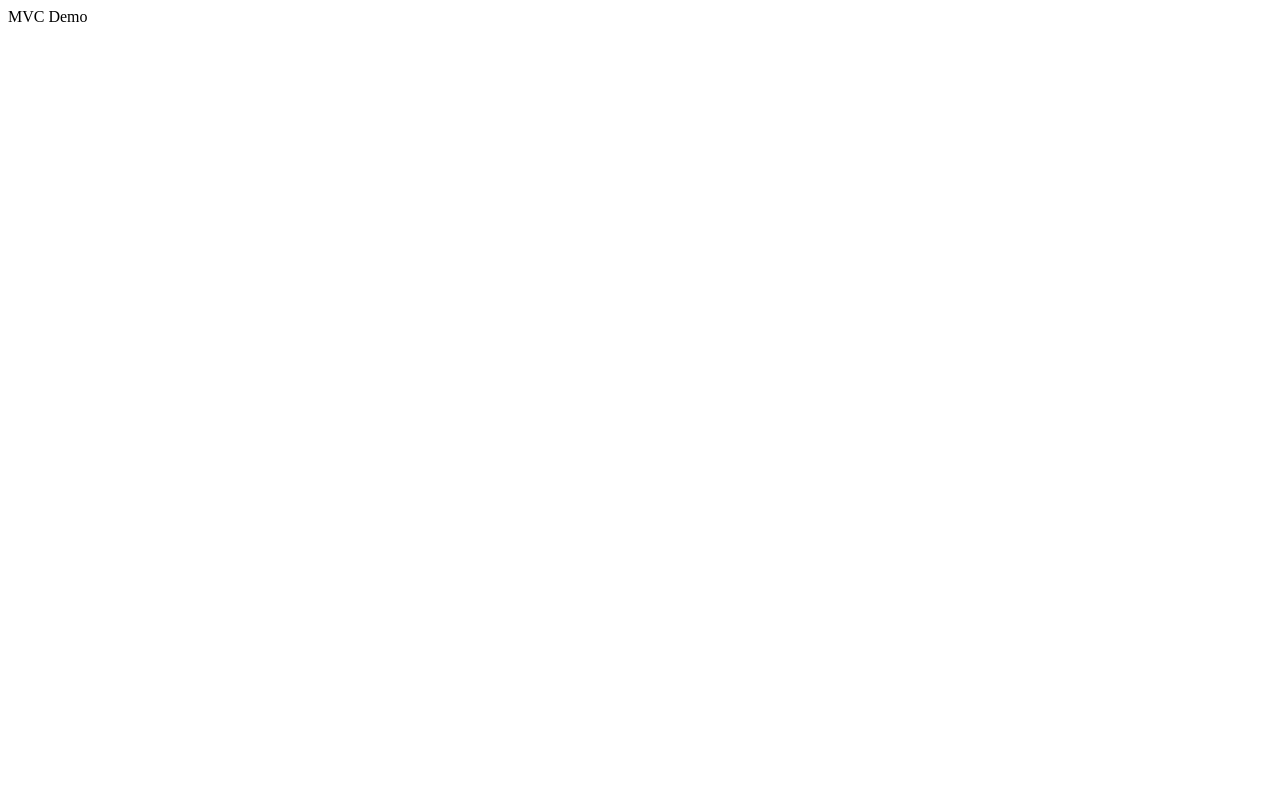
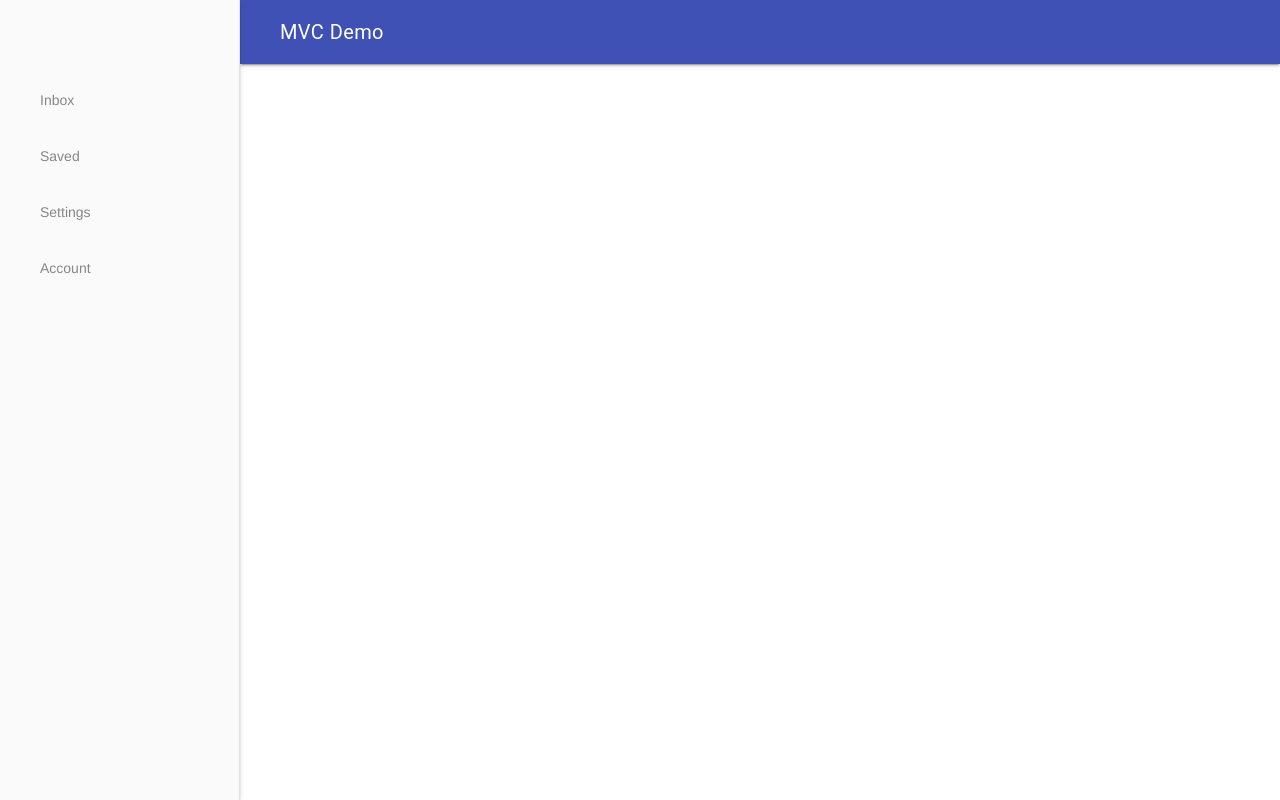
Before and after one commit to aim22-projects/web-mvc-demo, a website: page index.html in a window 1280 px wide. Drawn offline with nearby package versions, Linux system fonts and the light colour scheme.

Commit message:
mdl package is installed, basic layout is implimented

```diff
--- a/index.html
+++ b/index.html
@@ -1,14 +1,39 @@
 <!DOCTYPE html>
 <html lang="en">
+
 <head>
     <meta charset="UTF-8">
     <meta http-equiv="X-UA-Compatible" content="IE=edge">
     <meta name="viewport" content="width=device-width, initial-scale=1.0">
     <title>MVC demo</title>
+    <link rel="stylesheet" href="/node_modules/material-design-lite/material.min.css">
+    <script src="/node_modules/material-design-lite/material.min.js"></script>
+    <link rel="stylesheet" href="https://fonts.googleapis.com/icon?family=Material+Icons">
     <link rel="stylesheet" href="style.css">
     <script src="script.js" defer type="module"></script>
 </head>
+
 <body>
-    MVC Demo
+    <div class="mdl-layout mdl-js-layout mdl-layout--fixed-drawer mdl-layout--fixed-header">
+        <header class="mdl-layout__header">
+            <div class="mdl-layout__header-row">
+                <span class="mdl-layout-title"> MVC Demo </span>
+            </div>
+        </header>
+        <div class="mdl-layout__drawer">
+            <span style="min-height: 56px;"></span>
+            <nav class="mdl-navigation">
+                <a class="mdl-navigation__link" id="link_inbox"> Inbox </a>
+                <a class="mdl-navigation__link" id="link_saved"> Saved </a>
+                <a class="mdl-navigation__link" id="link_settings"> Settings </a>
+                <a class="mdl-navigation__link" id="link_account"> Account </a>
+            </nav>
+        </div>
+        <main class="mdl-layout__content">
+            <div class="page-content" id="page_view">
+            </div>
+        </main>
+    </div>
 </body>
+
 </html>
--- a/package.json
+++ b/package.json
@@ -21,5 +21,8 @@
   "bugs": {
     "url": "https://github.com/aim22-projects/web-mvc-demo/issues"
   },
-  "homepage": "https://github.com/aim22-projects/web-mvc-demo#readme"
+  "homepage": "https://github.com/aim22-projects/web-mvc-demo#readme",
+  "dependencies": {
+    "material-design-lite": "^1.3.0"
+  }
 }
```
Also changed, not shown: 2 other files.
